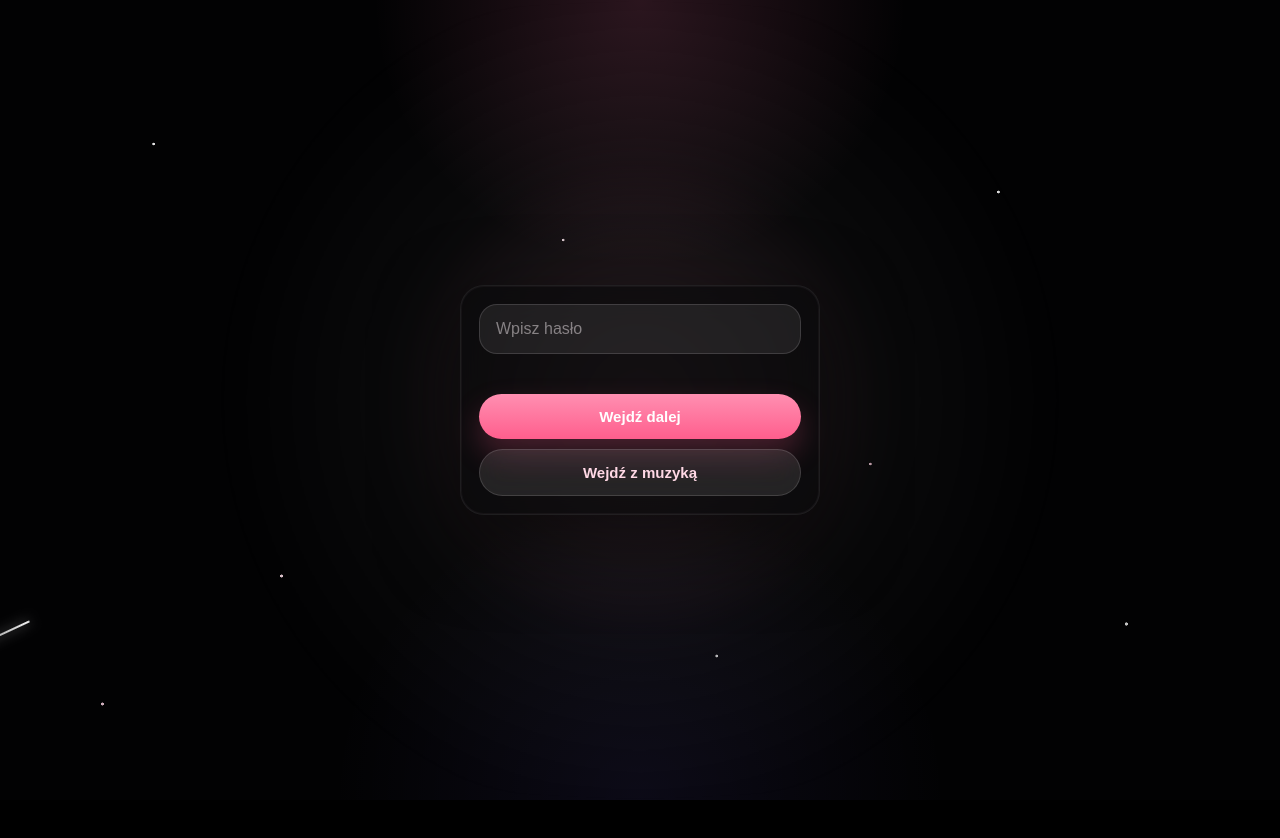
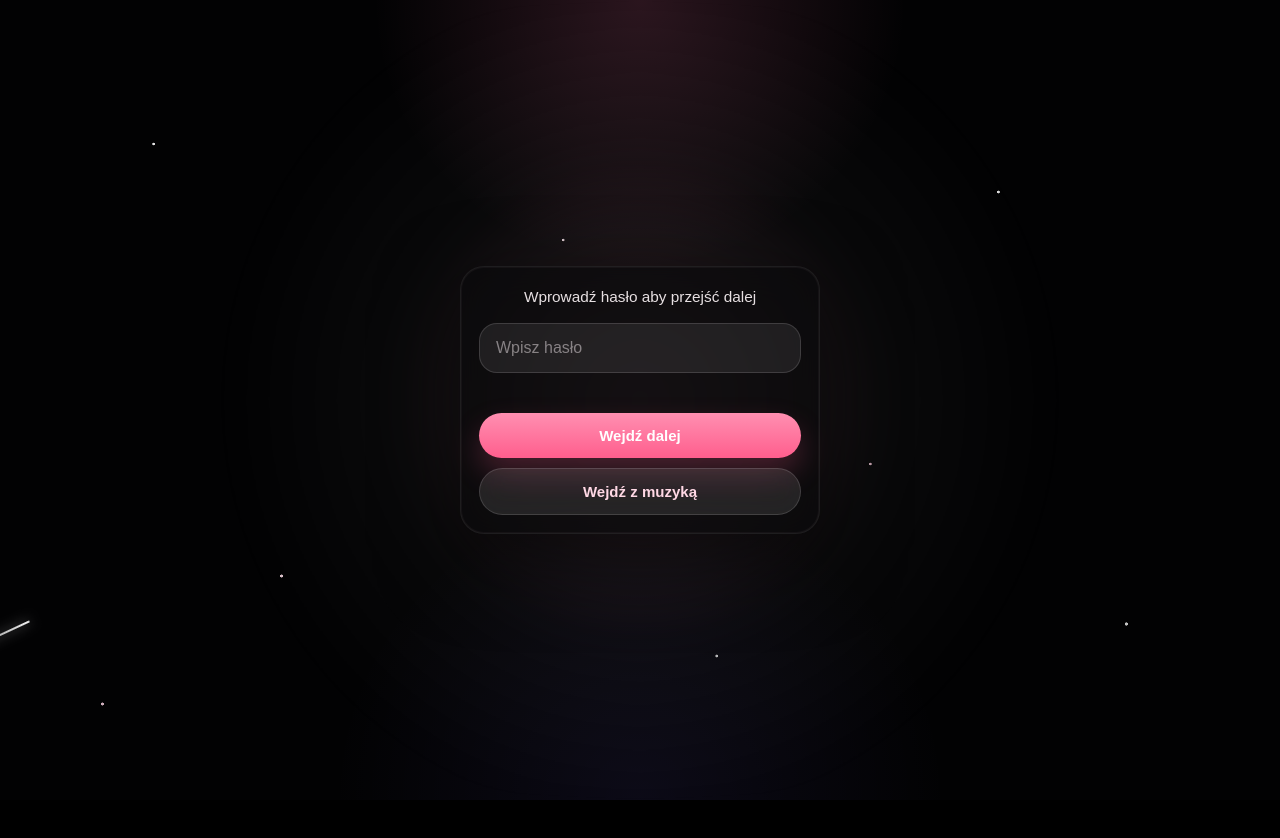
Before and after one commit to mitodopvp/Oliwia, a plain HTML site: page index.html in a window 1280 px wide. Shown: the top 838 px of the page. Drawn offline with Linux system fonts and the light colour scheme.

Commit message:
Adjust password prompt text

```diff
--- a/index.html
+++ b/index.html
@@ -538,6 +538,14 @@
         0 0 0 1px rgba(255, 205, 223, 0.04) inset;
     }
 
+    .lock-text {
+      margin: 0 0 14px;
+      text-align: center;
+      color: rgba(255, 247, 250, 0.9);
+      font-size: 0.96rem;
+      line-height: 1.6;
+    }
+
     .entry-actions {
       display: grid;
       gap: 10px;
@@ -607,6 +615,7 @@
       <span class="shooting-star"></span>
     </div>
     <div class="entry-card">
+      <p class="lock-text">Wprowadź hasło aby przejść dalej</p>
       <div class="password-block">
         <input class="password-input" id="passwordInput" type="password" placeholder="Wpisz hasło">
         <p class="password-error" id="passwordError"></p>
```
